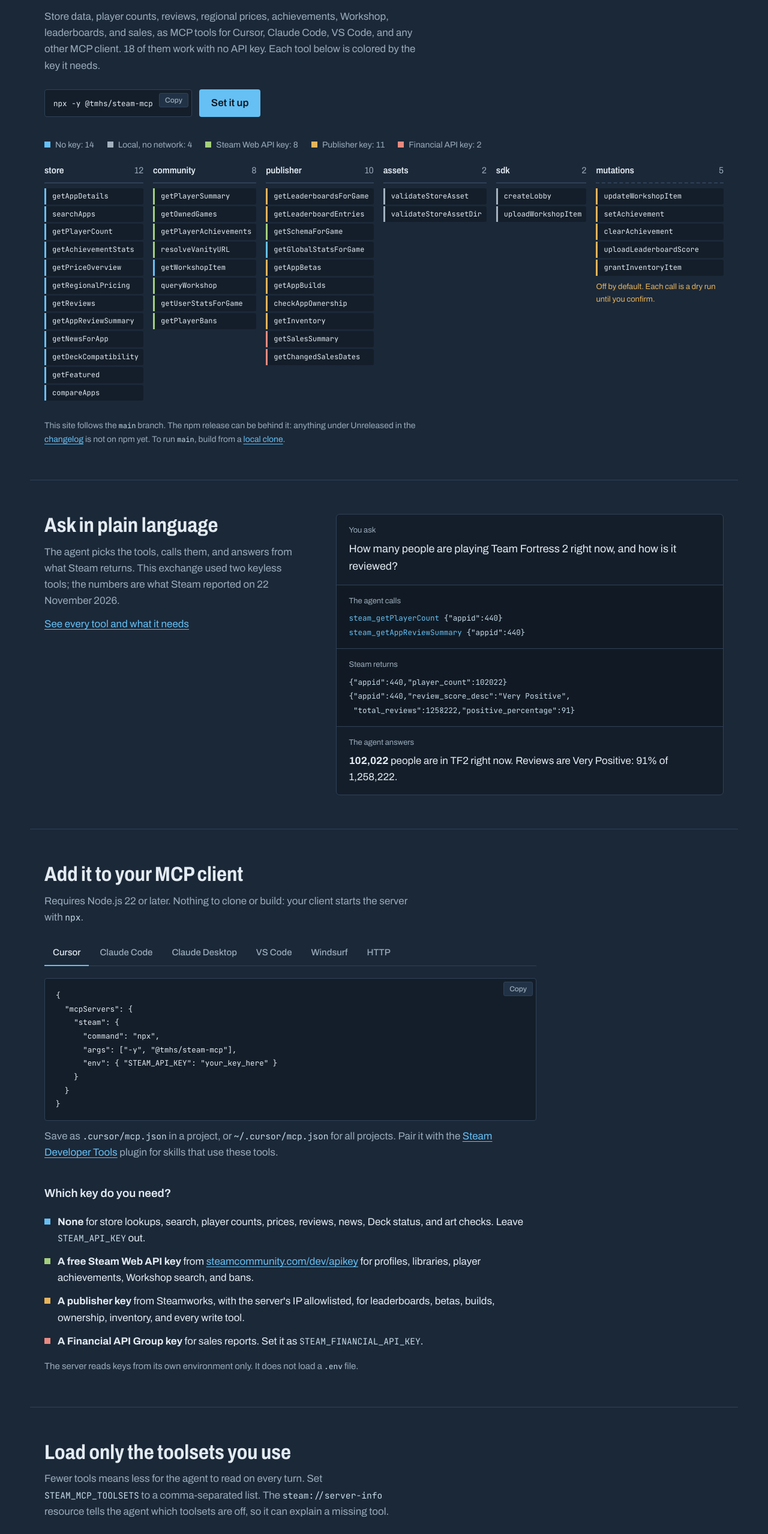
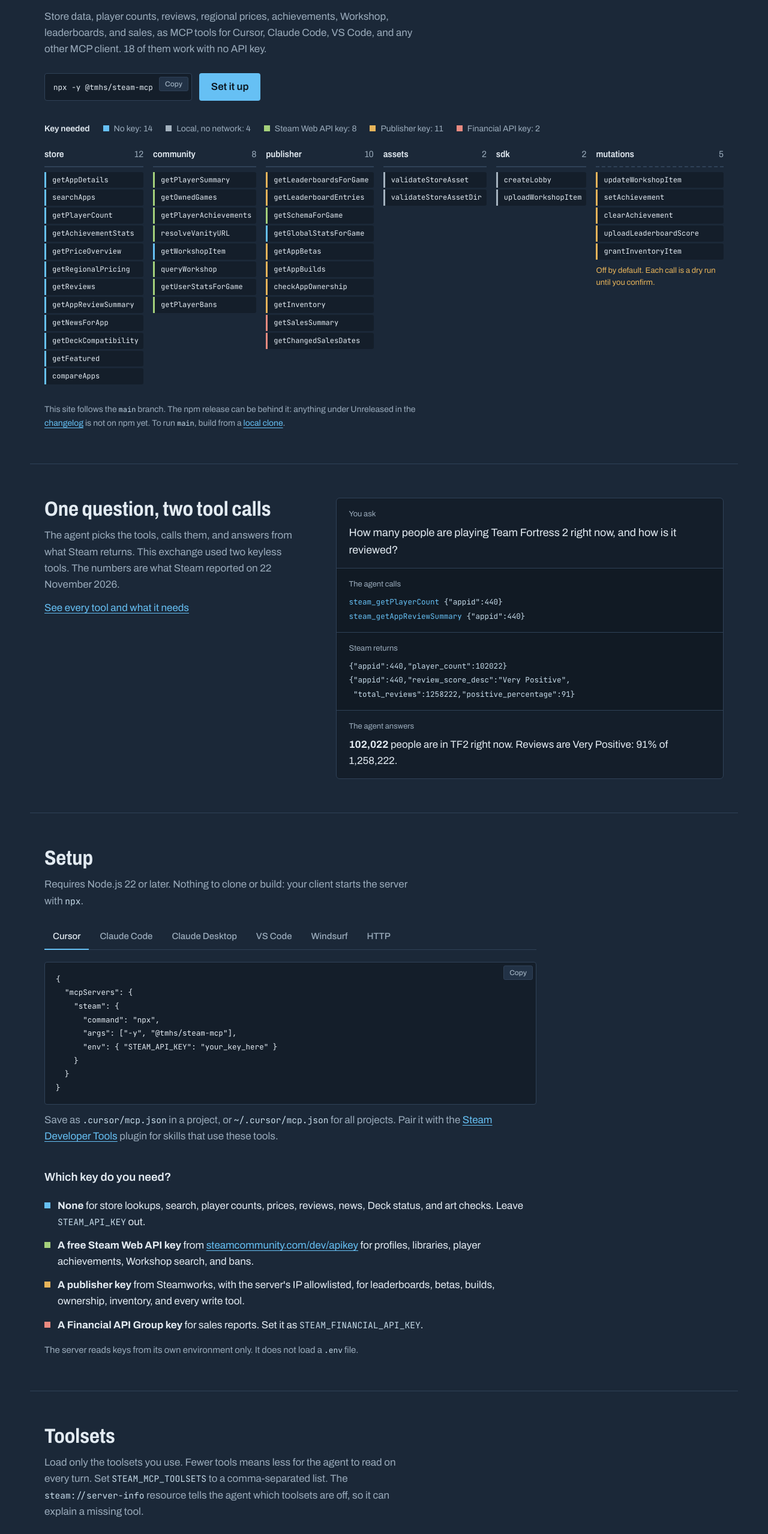
Before and after one commit to TMHSDigital/steam-mcp, a website: page docs/index.html in a window 1280 px wide. Shown: the part 242-2800 px from the top of the page at 60% size. Drawn offline with Linux system fonts and the light colour scheme.

Commit message:
Desloppify: match site headings to the nav and split run-on sentences
The nav linked "Setup" and "Write safety" to sections headed "Add it to
your MCP client" and "Write tools do nothing until you confirm", and the
other headings mixed call-to-action sentences with plain nouns. Headings
are now the nav's nouns, with the claim moved into the first sentence.
"Ask in plain language" becomes "One question, two tool calls".

Three clauses joined by semicolons are now separate sentences. The hero
sentence that explained the colour legend is replaced by a visible
"Key needed" label on the legend itself.

Co-Authored-By: Claude Opus 5.5 <noreply@anthropic.com>

```diff
--- a/docs/index.html
+++ b/docs/index.html
@@ -38,18 +38,21 @@
 <main id="main">
   <section class="wrap hero">
     <h1>39 Steam tools for your coding agent</h1>
-    <p class="lede">Store data, player counts, reviews, regional prices, achievements, Workshop, leaderboards, and sales, as MCP tools for Cursor, Claude Code, VS Code, and any other MCP client. 18 of them work with no API key. Each tool below is colored by the key it needs.</p>
+    <p class="lede">Store data, player counts, reviews, regional prices, achievements, Workshop, leaderboards, and sales, as MCP tools for Cursor, Claude Code, VS Code, and any other MCP client. 18 of them work with no API key.</p>
     <div class="cta">
       <div class="npx"><div class="code"><pre><code>npx -y @tmhs/steam-mcp</code></pre><button type="button" class="copy" data-copy hidden aria-label="Copy install command">Copy</button></div></div>
       <a class="btn" href="#setup">Set it up</a>
     </div>
-    <ul class="legend" aria-label="Key each tool needs">
+    <div class="legend-row">
+      <span class="lab" id="key-legend">Key needed</span>
+      <ul class="legend" aria-labelledby="key-legend">
       <li><span class="sw k-none" aria-hidden="true"></span>No key: 14</li>
       <li><span class="sw k-local" aria-hidden="true"></span>Local, no network: 4</li>
       <li><span class="sw k-key" aria-hidden="true"></span>Steam Web API key: 8</li>
       <li><span class="sw k-publisher" aria-hidden="true"></span>Publisher key: 11</li>
       <li><span class="sw k-financial" aria-hidden="true"></span>Financial API key: 2</li>
-    </ul>
+      </ul>
+    </div>
     <div class="map">
     <div class="col">
       <h3><span>store</span><span class="n">12</span></h3>
@@ -127,8 +130,8 @@
 
   <section class="wrap band example" aria-labelledby="example-h">
     <div class="copy-col">
-      <h2 id="example-h">Ask in plain language</h2>
-      <p>The agent picks the tools, calls them, and answers from what Steam returns. This exchange used two keyless tools; the numbers are what Steam reported on 22 November 2026.</p>
+      <h2 id="example-h">One question, two tool calls</h2>
+      <p>The agent picks the tools, calls them, and answers from what Steam returns. This exchange used two keyless tools. The numbers are what Steam reported on 22 November 2026.</p>
       <p><a href="tools.html">See every tool and what it needs</a></p>
     </div>
     <ol class="transcript">
@@ -143,7 +146,7 @@
   </section>
 
   <section class="wrap band" id="setup" aria-labelledby="setup-h">
-    <h2 id="setup-h">Add it to your MCP client</h2>
+    <h2 id="setup-h">Setup</h2>
     <p class="lede">Requires Node.js 22 or later. Nothing to clone or build: your client starts the server with <code>npx</code>.</p>
     <div class="tabs" data-tabs>
       <div class="tablist" role="tablist" aria-label="MCP client" hidden>
@@ -232,8 +235,8 @@
   </section>
 
   <section class="wrap band" id="toolsets" aria-labelledby="toolsets-h">
-    <h2 id="toolsets-h">Load only the toolsets you use</h2>
-    <p class="lede">Fewer tools means less for the agent to read on every turn. Set <code>STEAM_MCP_TOOLSETS</code> to a comma-separated list. The <code>steam://server-info</code> resource tells the agent which toolsets are off, so it can explain a missing tool.</p>
+    <h2 id="toolsets-h">Toolsets</h2>
+    <p class="lede">Load only the toolsets you use. Fewer tools means less for the agent to read on every turn. Set <code>STEAM_MCP_TOOLSETS</code> to a comma-separated list. The <code>steam://server-info</code> resource tells the agent which toolsets are off, so it can explain a missing tool.</p>
     <div class="table">
       <table>
         <thead><tr><th scope="col">Toolset</th><th scope="col">Tools</th><th scope="col">Covers</th><th scope="col">Default</th></tr></thead>
@@ -251,8 +254,8 @@
   </section>
 
   <section class="wrap band" id="writes" aria-labelledby="writes-h">
-    <h2 id="writes-h">Write tools do nothing until you confirm</h2>
-    <p class="lede">The 5 tools that change live Steam data are off by default. When you turn them on, every call is a dry run that returns a plan and sends nothing. A live call needs both <code>dry_run: false</code> and <code>confirm: true</code>; without <code>confirm</code> it is refused with <code>[CONFIRM_REQUIRED]</code>.</p>
+    <h2 id="writes-h">Write safety</h2>
+    <p class="lede">Write tools do nothing until you confirm. The 5 tools that change live Steam data are off by default. When you turn them on, every call is a dry run that returns a plan and sends nothing. A live call needs both <code>dry_run: false</code> and <code>confirm: true</code>. Without <code>confirm</code> it is refused with <code>[CONFIRM_REQUIRED]</code>.</p>
     <div class="pair">
       <figure>
         <figcaption>Refused: nothing is sent</figcaption>
@@ -305,7 +308,7 @@
 
   <section class="wrap band" id="config" aria-labelledby="config-h">
     <h2 id="config-h">Configuration</h2>
-    <p class="lede">Every setting is an environment variable in your client's <code>env</code> block. These are the common ones; the <a href="https://github.com/TMHSDigital/steam-mcp#configuration">README</a> and <a href="https://github.com/TMHSDigital/steam-mcp/blob/main/.env.example"><code>.env.example</code></a> list every setting, including HTTP host and port.</p>
+    <p class="lede">Every setting is an environment variable in your client's <code>env</code> block. These are the common ones. The <a href="https://github.com/TMHSDigital/steam-mcp#configuration">README</a> and <a href="https://github.com/TMHSDigital/steam-mcp/blob/main/.env.example"><code>.env.example</code></a> list every setting, including HTTP host and port.</p>
     <div class="table">
       <table>
         <thead><tr><th scope="col">Variable</th><th scope="col">Default</th><th scope="col">What it does</th></tr></thead>
@@ -323,7 +326,7 @@
   </section>
 
   <section class="wrap band companion" aria-labelledby="companion-h">
-    <h2 id="companion-h">Use it with Steam Developer Tools</h2>
+    <h2 id="companion-h">Steam Developer Tools</h2>
     <p>This server is the live-data half of <a href="https://tmhsdigital.github.io/Steam-Cursor-Plugin/">Steam Developer Tools</a>, a Cursor plugin with 30 skills and 9 rules for Steamworks development. The skills call these tools to check real store pages, stats, and leaderboards while you build.</p>
   </section>
 </main>
--- a/docs/styles.css
+++ b/docs/styles.css
@@ -77,6 +77,9 @@ h1 { font-size: 64px; line-height: 1; font-weight: 700; font-stretch: 76%; lette
 
 /* key map */
 .legend { list-style: none; padding: 0; display: flex; flex-wrap: wrap; gap: 8px 22px; margin-top: 36px; font-size: 14px; color: var(--dim); }
+.legend-row { display: flex; flex-wrap: wrap; align-items: baseline; gap: 8px 22px; margin-top: 36px; font-size: 14px; }
+.legend-row .legend { margin-top: 0; }
+.legend-row .lab { font-weight: 600; }
 .sw { display: inline-block; width: 10px; height: 10px; margin-right: 8px; vertical-align: 0; background: currentColor; }
 .k-none { --k: var(--k-none); }
 .k-local { --k: var(--k-local); }
```
Also changed, not shown: site/build.ts (+15 -12 lines).
